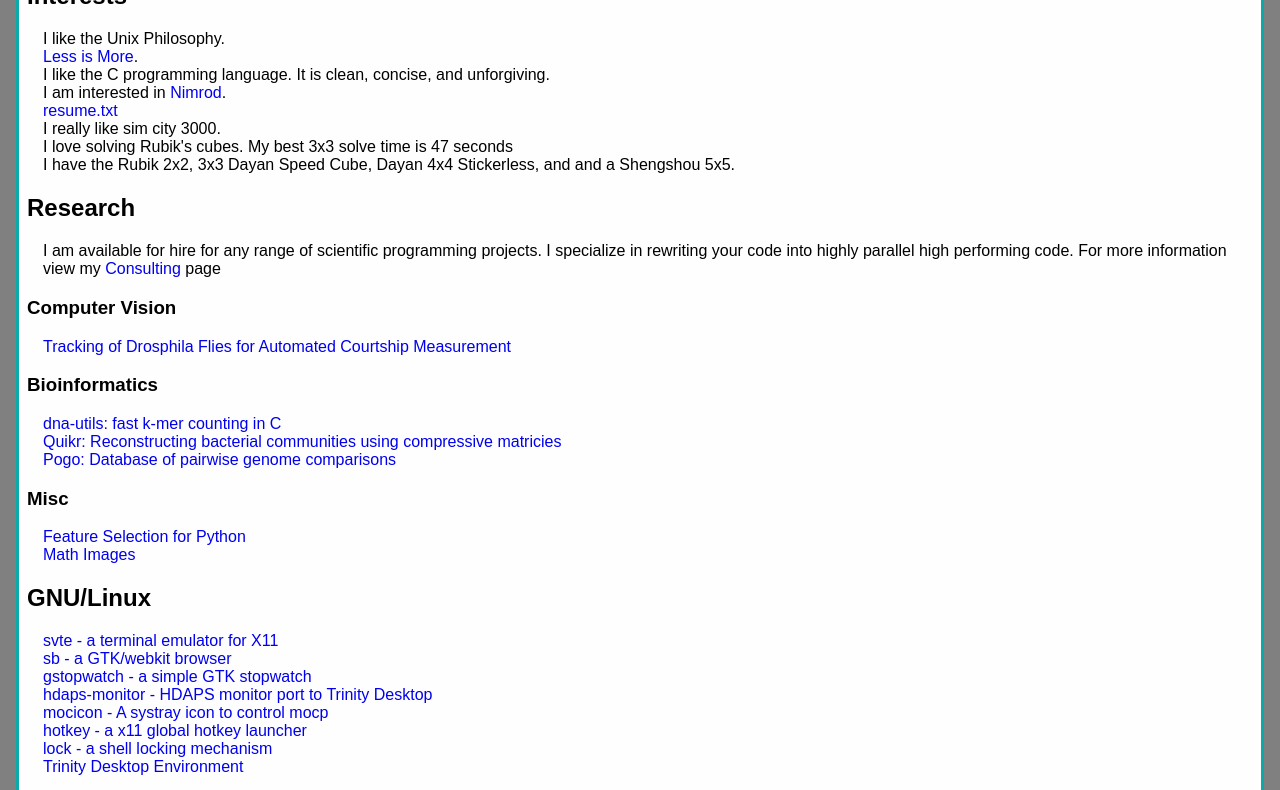
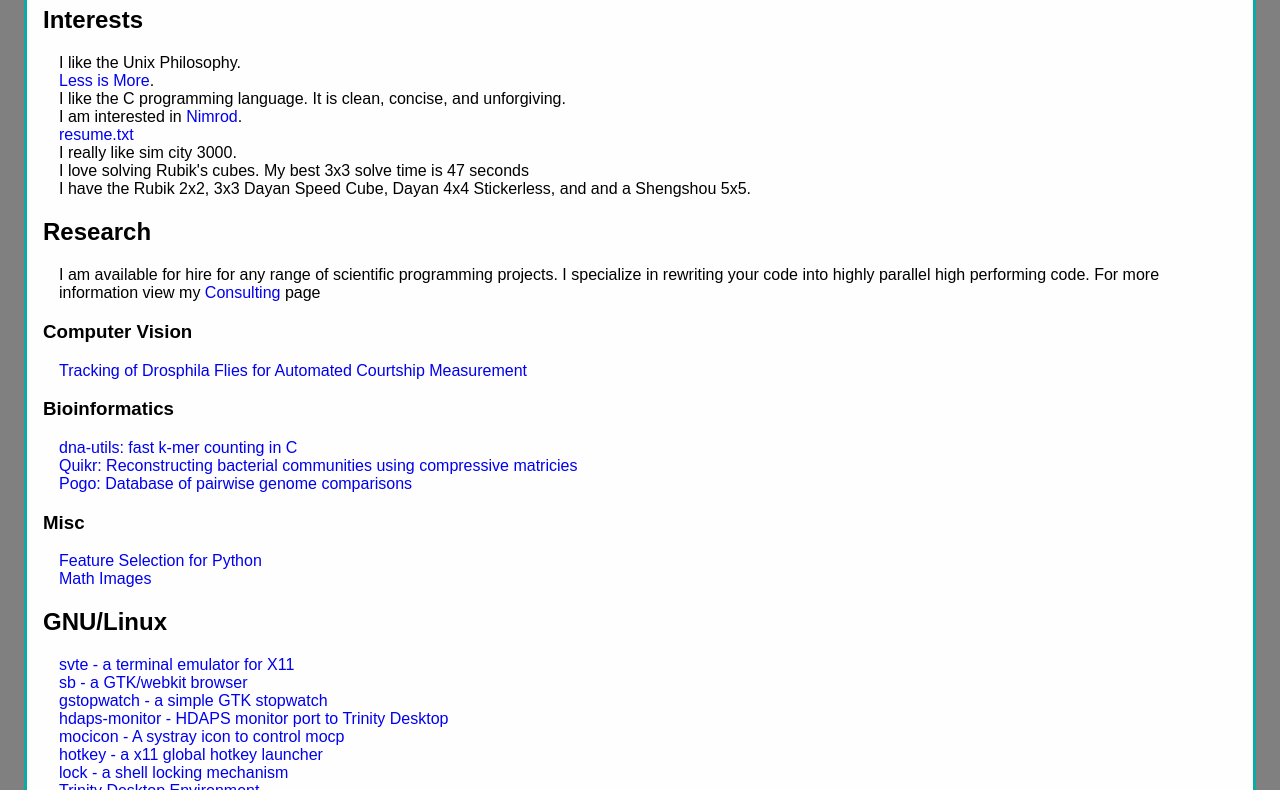
Before and after one commit to mutantturkey/mutantturkey.github.io, a plain HTML site: page index.html in a window 1280 px wide. Shown: the part 103-893 px from the top of the page. Drawn offline with Linux system fonts and the light colour scheme.

Commit message:
Update global.css

```diff
--- a/global.css
+++ b/global.css
@@ -1,12 +1,13 @@
 html {
         background: grey;
-        padding 2em;
 }
+
 body {
 	font-family:sans-serif;
-	margin: 1em;
+	margin: 1.5em;
 	border: .2em #0aaaaa solid;
-	padding: .5em;
+	padding: 1em;
+	padding-top: 1.5em;
 	background: #FEFEFE;
 
 }
```
